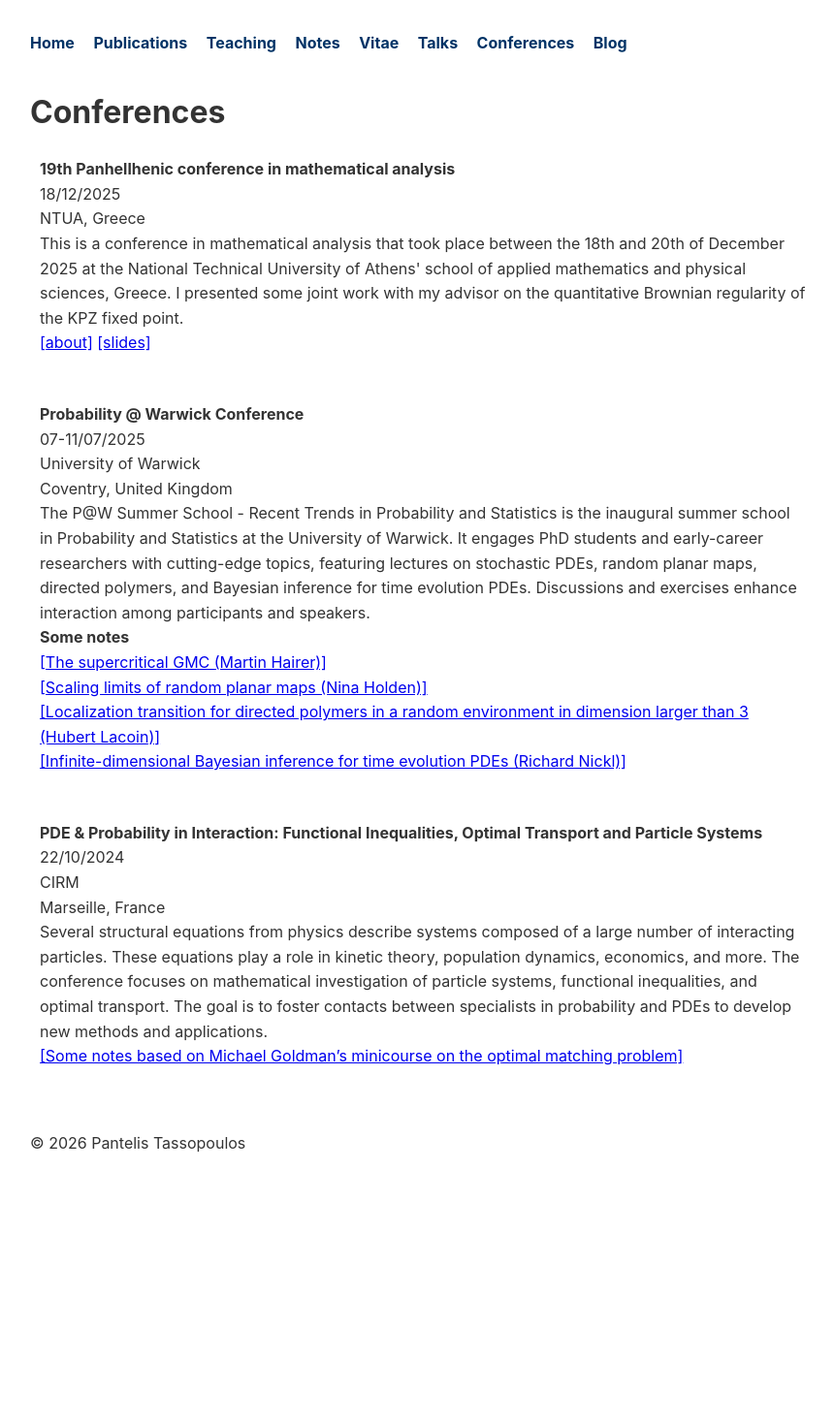
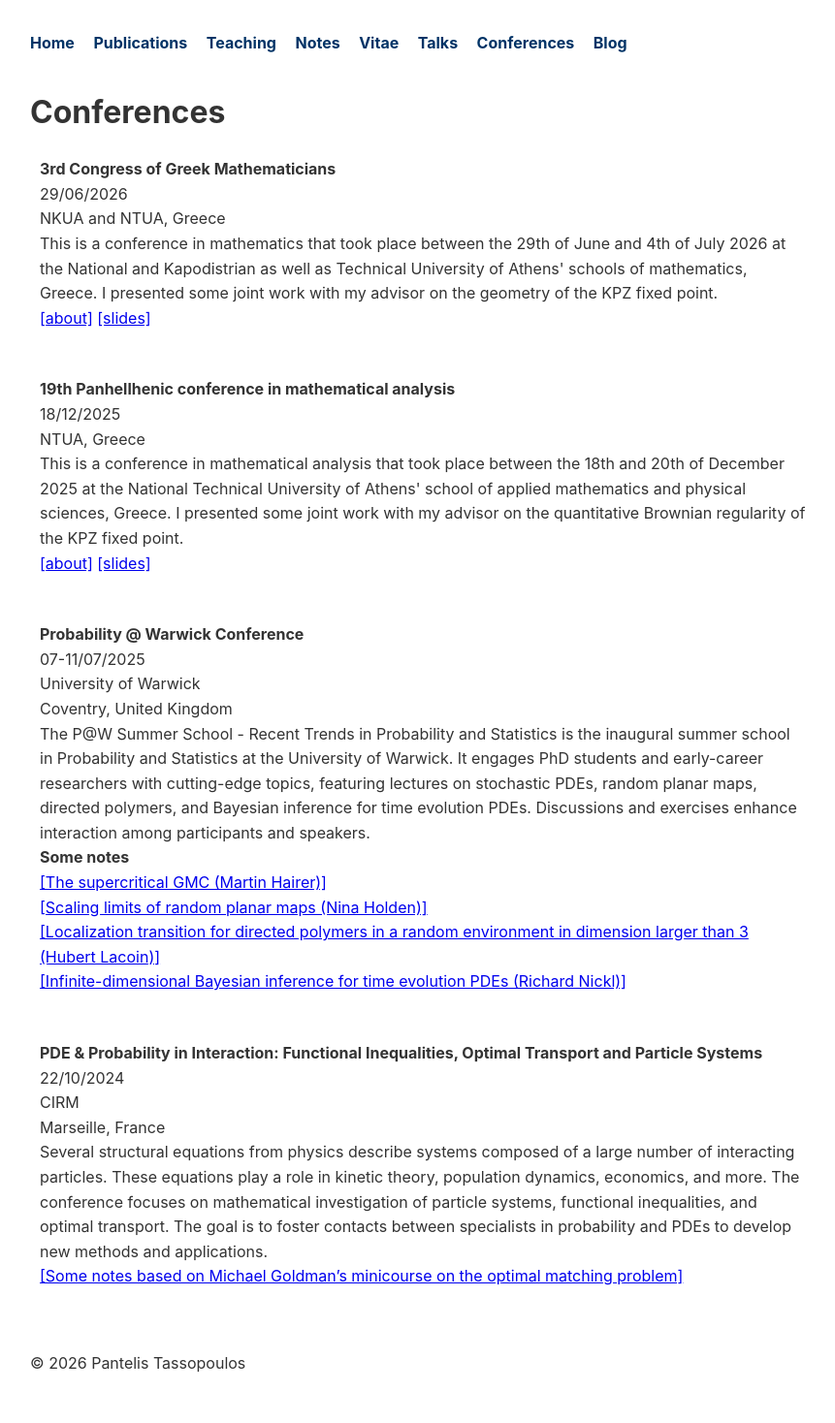
Before and after one commit to PantelisTass/PantelisTass.github.io, a Jekyll site: the page built from conferences.md, in a window 1280 px wide. Shown: the whole page at 97% size, without its empty margins (209-1070 px from the left). Built offline with Jekyll 4.4.1, drawn with Linux system fonts in a browser that asks for light colours; before the commit the page ends 1240 px from its top, so only the background shows below that.

Commit message:
TCGM 2026

```diff
--- a/conferences.md
+++ b/conferences.md
@@ -6,6 +6,17 @@ permalink: /conferences/
 
 <div class="content-card">
   <h1>Conferences</h1>
+
+   <div class="item">
+    <div class="conf-title"><strong>3rd Congress of Greek Mathematicians</strong></div>
+    <div class="conf-date">29/06/2026</div>
+    <div class="conf-venue">NKUA and NTUA, Greece</div>
+    <div class="conf excerpt">This is a conference in mathematics that took place between the 29th of June and 4th of July 2026 at the National and Kapodistrian as well as Technical University of Athens' schools of mathematics, Greece. I presented some joint work with my advisor on the geometry of the KPZ fixed point.</div>
+    <div class="conf-links">
+    <a href="/materials/TCGM-2026/">[about]</a>
+    <a href="/files/Brownian_mutual_absolute_continuity_of_the_KPZ_fixed_point__slides_.pdf">[slides]</a>
+    </div>
+  </div>
 
   <div class="item">
     <div class="conf-title"><strong>19th Panhellhenic conference in mathematical analysis</strong></div>
```
Also changed, not shown: materials/3rd Congress of Greek mathematicians 2026.md (added, +14 -0 lines), talks.md (+8 -0 lines), images/3rd-congress-greek-2026.png (added), 9 other files.
